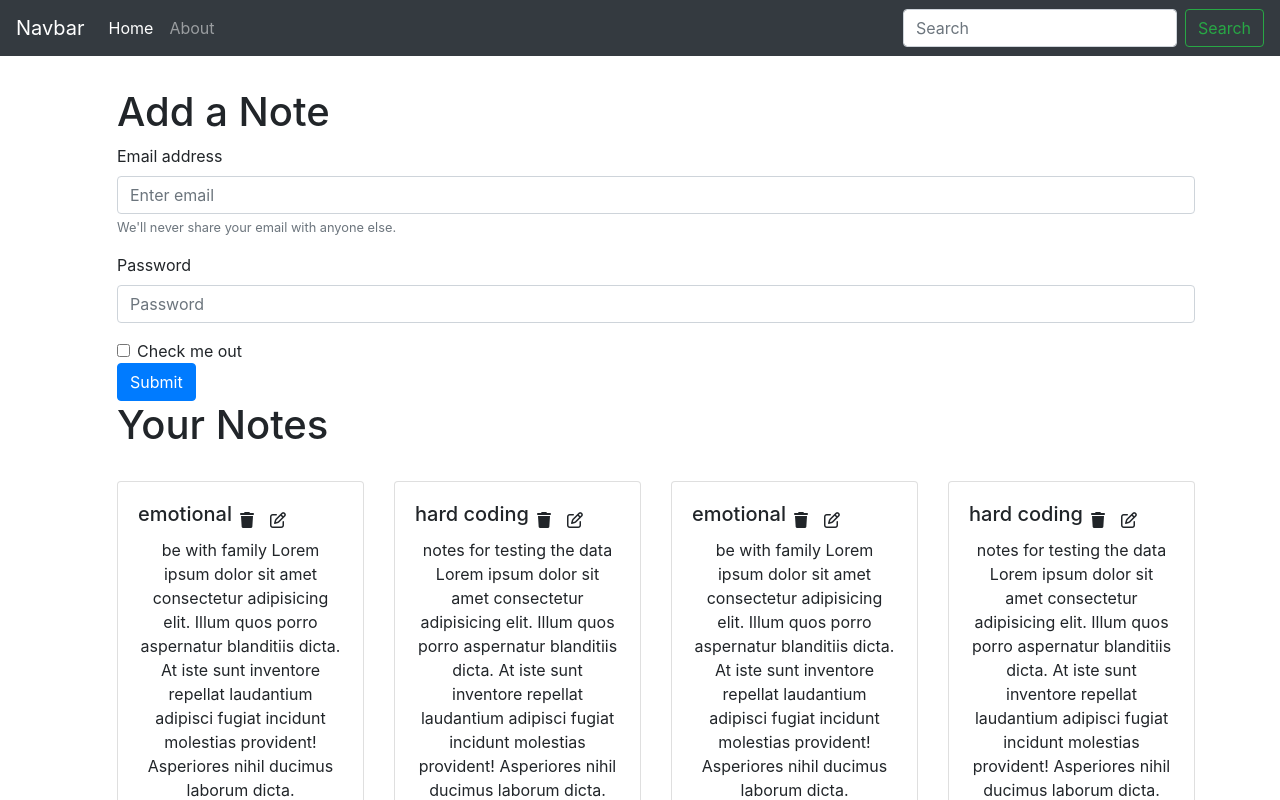
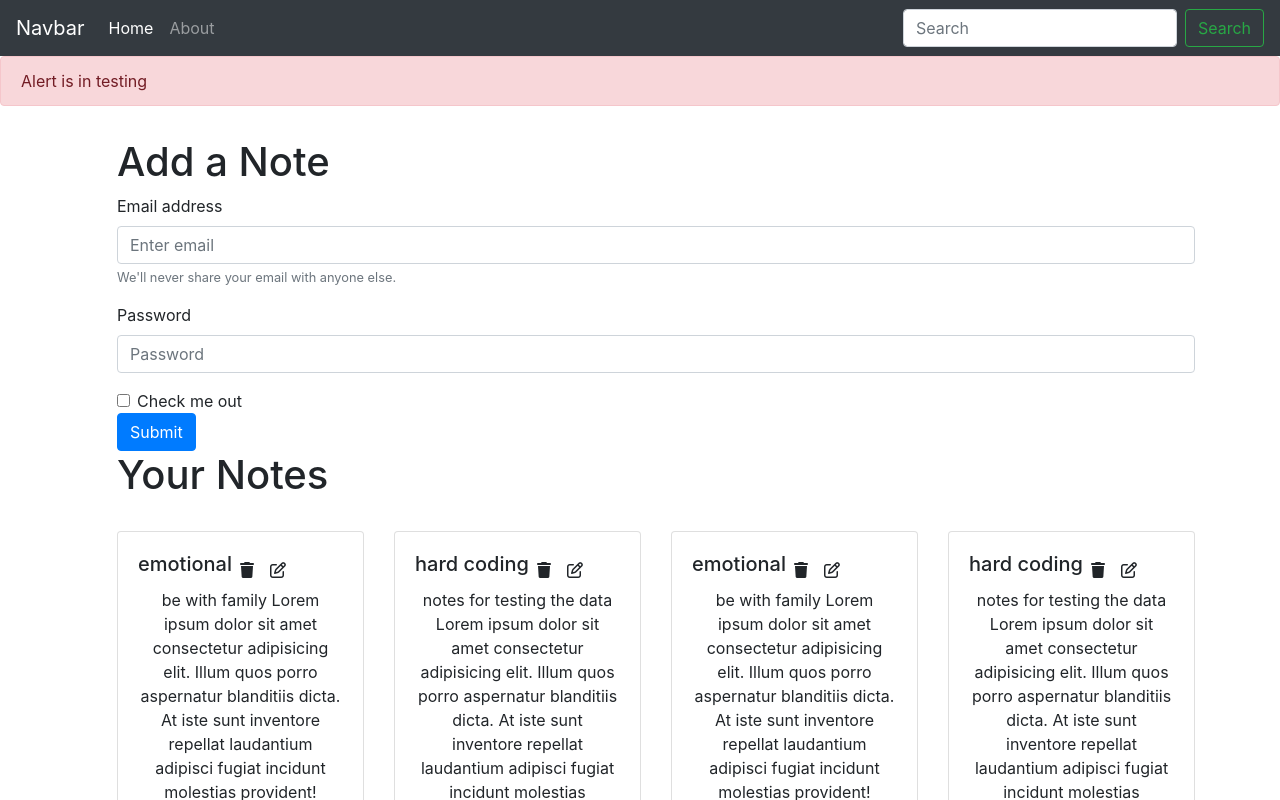
Before and after one commit to goyalh4164/FullStackDevelopment-With-NodeJS, a React (Create React App) app in the folder Projects/iNotebook/inotebook/: page / in a window 1280 px wide. Shown: the top 800 px of the page. Built offline with nearby package versions, Linux system fonts and the light colour scheme.

Commit message:
Added Alert component

```diff
--- a/Projects/iNotebook/inotebook/src/App.js
+++ b/Projects/iNotebook/inotebook/src/App.js
@@ -4,6 +4,7 @@ import Navbar from './components/Navbar';
 import Home from './components/Home'
 import About from './components/About'
 import NoteState from "./context/notes/NoteState";
+import Alert from "./components/Alert";
 
 function App() {
   return (
@@ -12,6 +13,7 @@ function App() {
     <NoteState>
     <Router>
     <Navbar/>
+    <Alert message="Alert is in testing"/>
     <div className="container">
     <Routes>
     <Route exact path="/"  element={<Home/>}/>
--- /dev/null
+++ b/Projects/iNotebook/inotebook/src/components/Alert.js
@@ -0,0 +1,13 @@
+import React from 'react'
+
+const Alert = (props) => {
+  return (
+    <div>
+        <div className="alert alert-danger" role="alert">
+            {props.message}
+        </div>
+    </div>
+  )
+}
+
+export default Alert
```
